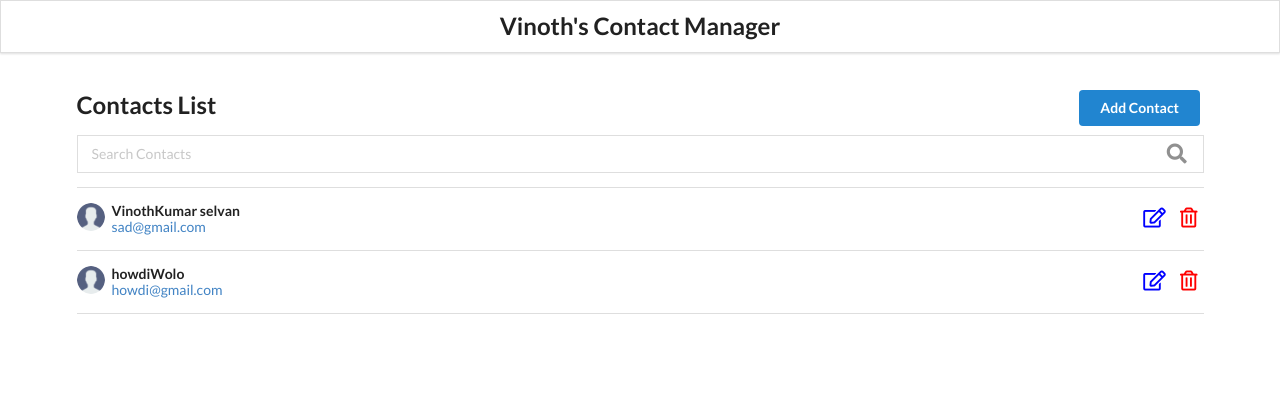
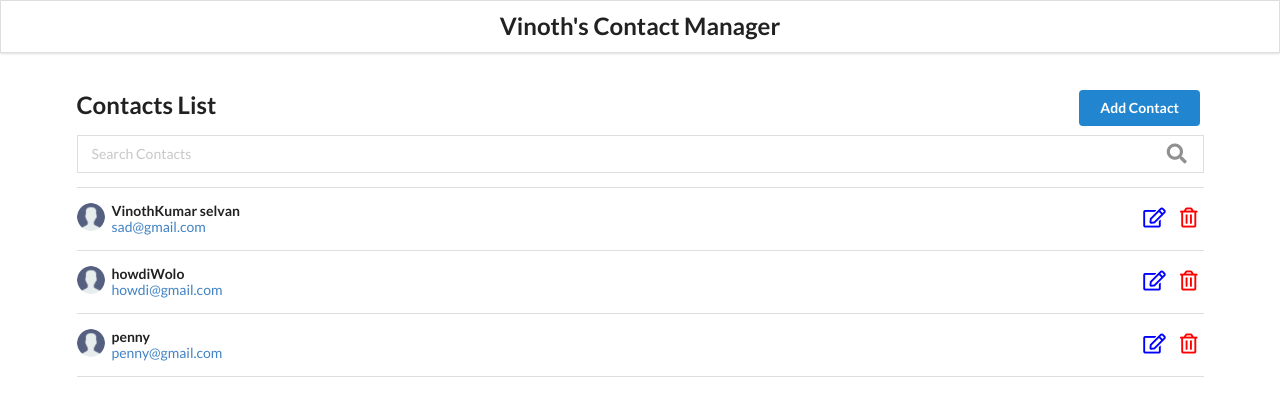
Before and after one commit to Vinoth6194/react_json_crud, a React (Create React App) app: page / in a window 1280 px wide. Shown: the top 416 px of the page. Built offline with nearby package versions, Linux system fonts and the light colour scheme; data requests are answered from the project's data file.

Commit message:
passed the hander and term for search fun as prop to contactlist

```diff
--- a/src/components/App.js
+++ b/src/components/App.js
@@ -11,6 +11,7 @@ import EditContact from './EditContact';
 function App() {
   // const LOCAL_STORAGE_KEY = 'contacts';
   const [contacts, setContacts] = useState([]);
+  const [searchTerm, setSearchTerm] = useState('');
   // const addContactHandler = contact => {
   //   console.log('From App.js');
   //   console.log(contact);
@@ -70,6 +71,8 @@ function App() {
     console.log(newContactList);
   };
 
+  const searchHandler = () => {};
+
   // useEffect(() => {
   //   const retriveContacts = JSON.parse(localStorage.getItem(LOCAL_STORAGE_KEY));
   //   if (retriveContacts) setContacts(retriveContacts);
@@ -120,6 +123,8 @@ function App() {
                 {...props}
                 contacts={contacts}
                 getContactId={removeContactHandler}
+                term={searchTerm}
+                searchKeyword={searchHandler}
               />
             )}
           />
--- a/src/server-api/db.json
+++ b/src/server-api/db.json
@@ -9,6 +9,11 @@
       "id": "208b2a28-5ea9-4e5f-ad07-04cfa7388c63",
       "name": "howdiWolo",
       "email": "howdi@gmail.com"
+    },
+    {
+      "id": "c97f13db-2a81-4d31-b8ee-97f27b43e0fc",
+      "name": "penny",
+      "email": "penny@gmail.com"
     }
   ]
 }
```
